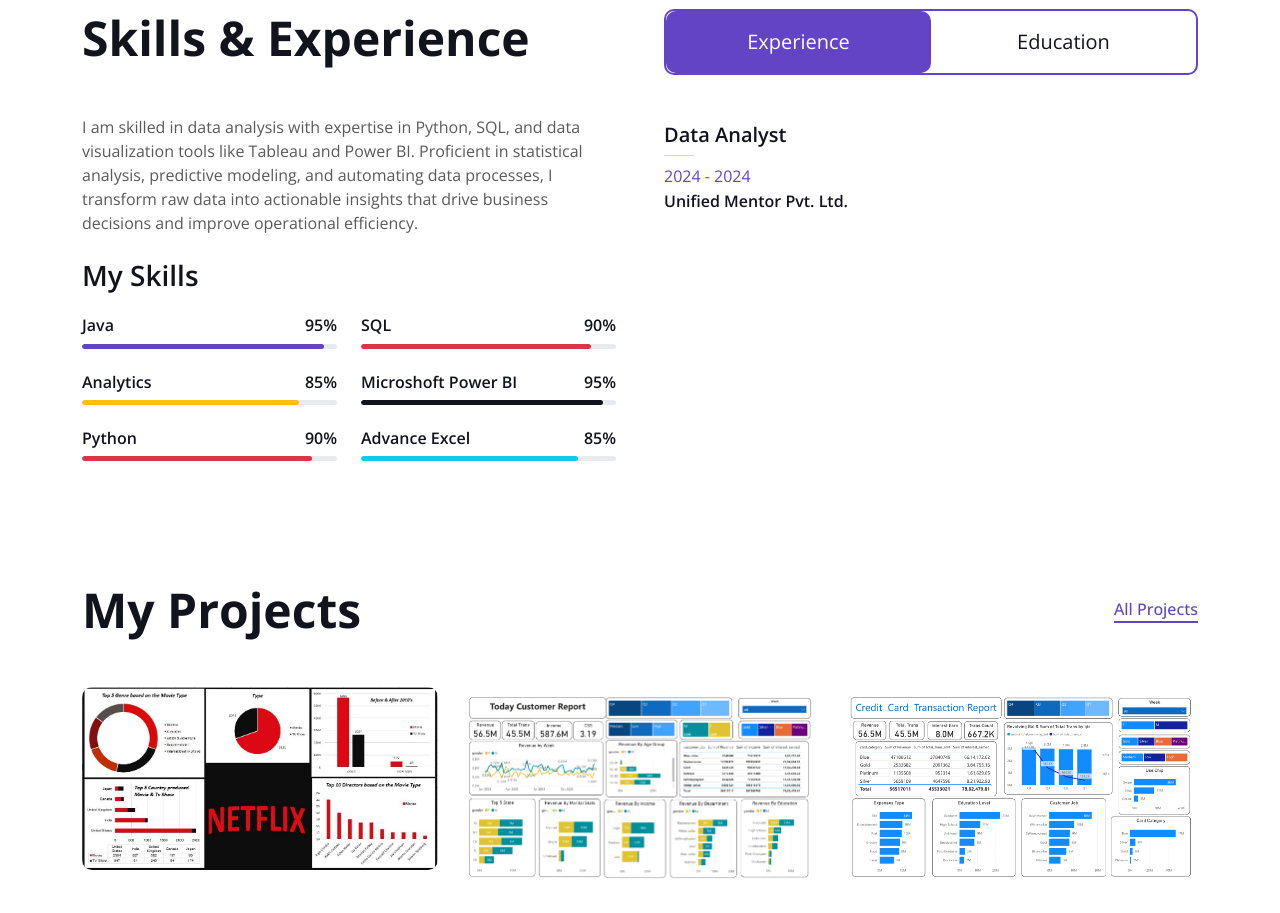
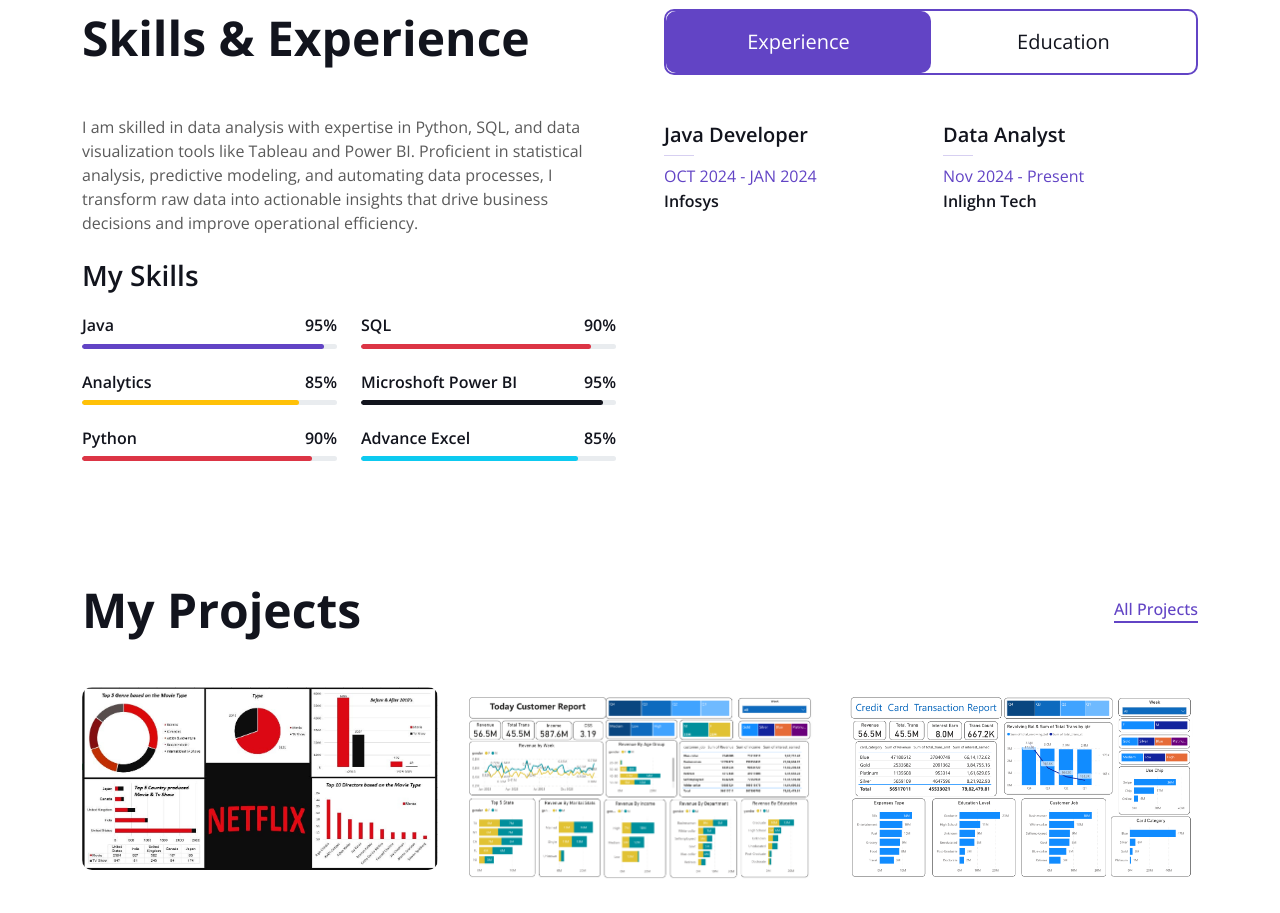
Before and after one commit to mrajitbeny/mrajitbeny.github.io, a plain HTML site: page index.html in a window 1280 px wide. Shown: the part 1360-2273 px from the top of the page. Drawn offline with nearby package versions, Linux system fonts and the light colour scheme.

Commit message:
Update index.html

```diff
--- a/index.html
+++ b/index.html
@@ -256,18 +256,19 @@
                         <div id="tab-1" class="tab-pane fade show p-0 active">
                             <div class="row gy-5 gx-4">
                                 <div class="col-sm-6">
+                                    <h5>Java Developer</h5>
+                                    <hr class="text-primary my-2">
+                                    <p class="text-primary mb-1">OCT 2024 - JAN 2024</p>
+                                    <h6 class="mb-0">Infosys</h6>
+                                </div>
+
+                                <div class="col-sm-6">
                                     <h5>Data Analyst</h5>
                                     <hr class="text-primary my-2">
-                                    <p class="text-primary mb-1">2024 - 2024</p>
-                                    <h6 class="mb-0">Unified Mentor Pvt. Ltd.</h6>
+                                    <p class="text-primary mb-1">Nov 2024 - Present</p>
+                                    <h6 class="mb-0">Inlighn Tech</h6>
                                 </div>
                                 <!--
-                                <div class="col-sm-6">
-                                    <h5>Product Designer</h5>
-                                    <hr class="text-primary my-2">
-                                    <p class="text-primary mb-1">2000 - 2045</p>
-                                    <h6 class="mb-0">Apex Software Inc</h6>
-                                </div>
                                 <div class="col-sm-6">
                                     <h5>Web Designer</h5>
                                     <hr class="text-primary my-2">
```
